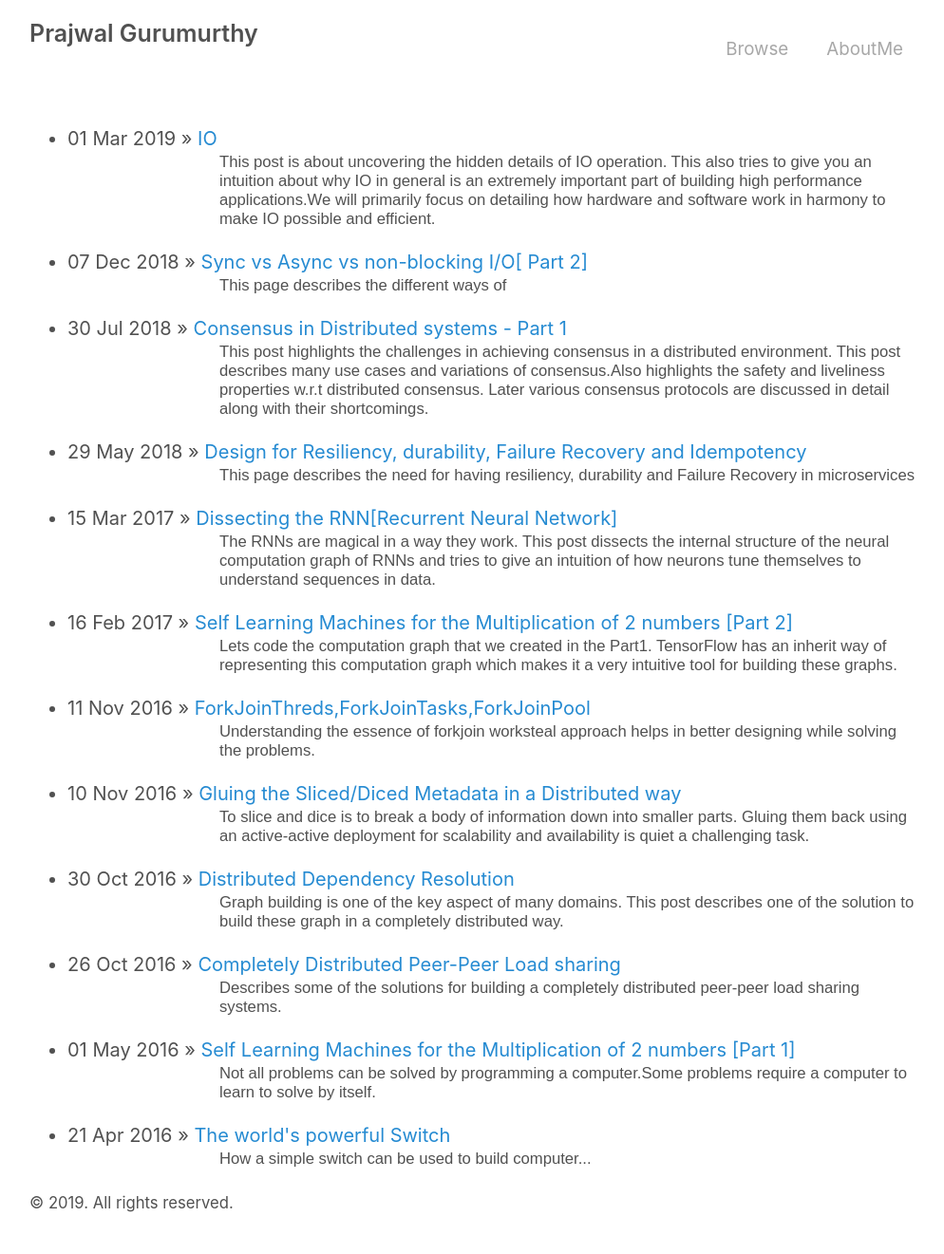
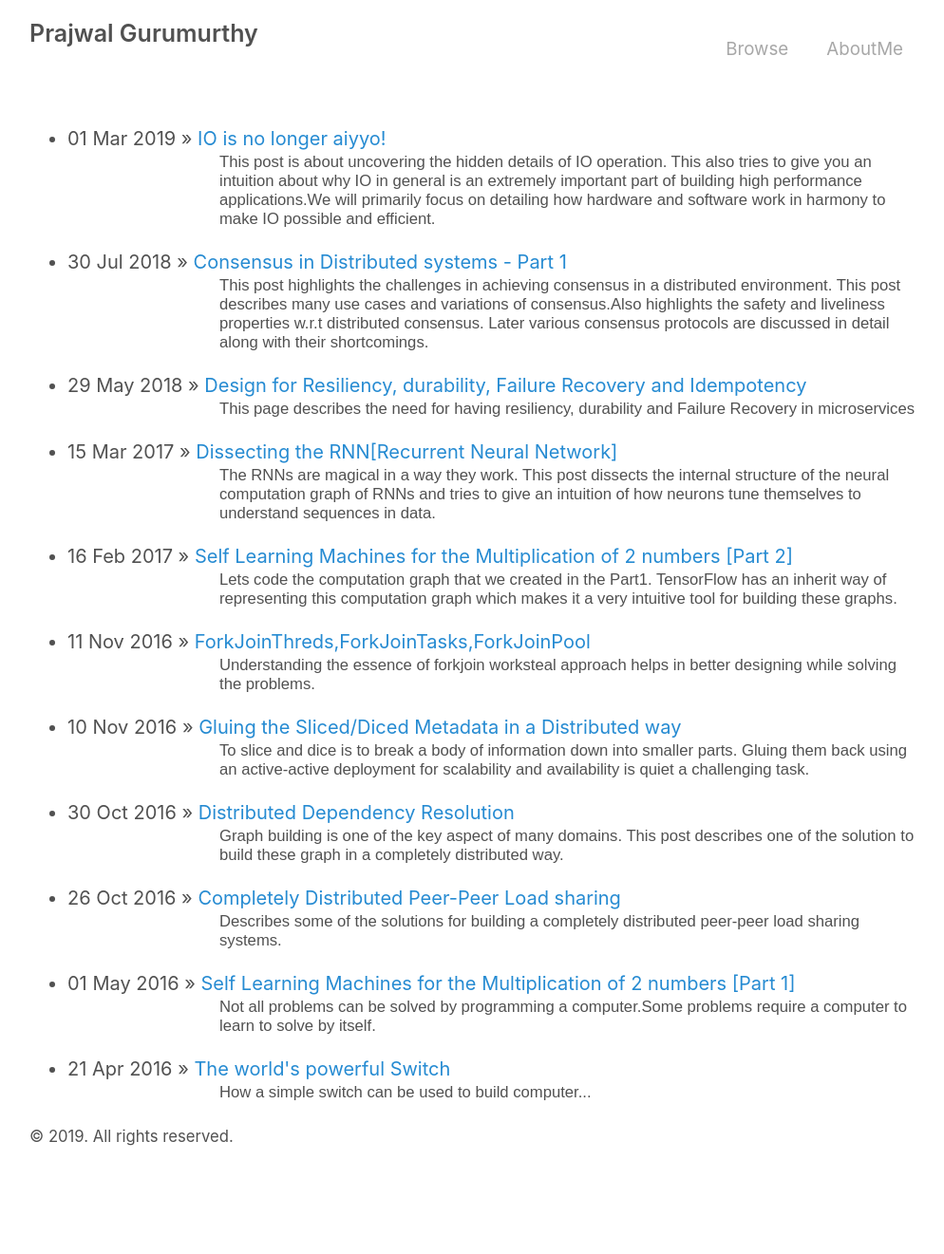
Before and after one commit to PrajwalGurumurthy/prajwalgurumurthy.github.io, a Jekyll site: the page built from notes/index.html, in a window 1280 px wide. Shown: the whole page at 95% size, without its empty margins (139-1133 px from the left). Built offline with Jekyll 4.4.1, drawn with Linux system fonts in a browser that asks for light colours; after the commit the page ends 1251 px from its top, so only the background shows below that.

Commit message:
io updated

```diff
--- a/_posts/2018-12-07-network-io.md
+++ /dev/null
@@ -1,19 +0,0 @@
----
-layout: post
-title: Sync vs Async vs non-blocking I/O[ Part 2]
-description: This page describes the different ways of
----
-## Why does it even matter?
-
-
-## Sync IO
-
-## Async IO
-
-## Non Blocking IO
-
-## Non Blocking and Async... Are they same?
-
-## select, poll , epoll
-
-## kernel - NIC interaction design
```
Also changed, not shown: _posts/2019-03-01-disk-io.md (+5 -2 lines).
